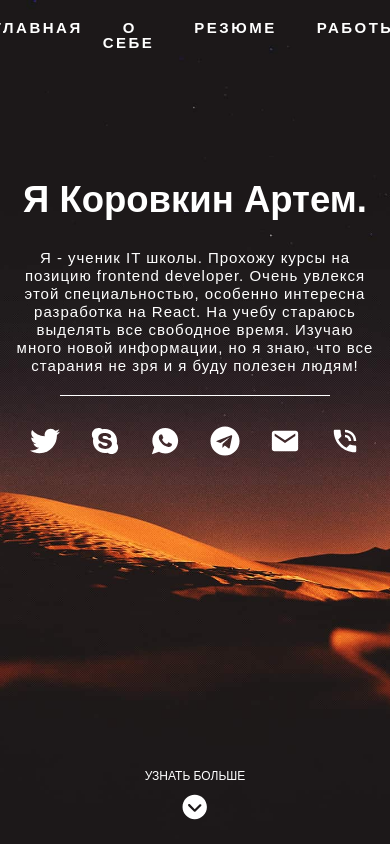
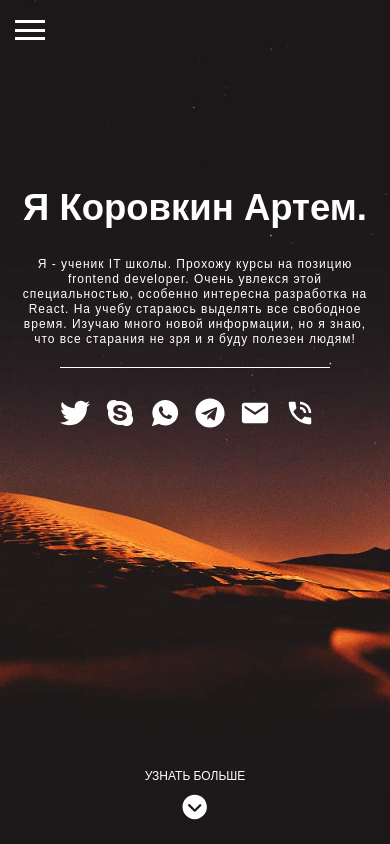
Before and after one commit to ArtemKorovkin/Portfolio, a React (Create React App) app: page / in a window 390 px wide. Built offline with nearby package versions, Linux system fonts and the light colour scheme.

Commit message:
Header section is reeady with adaptiv and animation

```diff
--- a/package.json
+++ b/package.json
@@ -35,6 +35,7 @@
   },
   "devDependencies": {
     "node-sass": "^4.13.1",
+    "react-burger-menu": "^2.6.13",
     "react-icons": "^3.9.0",
     "rfs": "^9.0.2"
   }
--- a/src/components/Header/Body/Social/Social.jsx
+++ b/src/components/Header/Body/Social/Social.jsx
@@ -11,12 +11,12 @@ import {MdPhoneInTalk} from 'react-icons/md'
 const Social = (props) => {
   return (
       <div className = {s.social}>
-        <a href=''><FaTwitter size='30px'/></a>
-        <a href=''><FaSkype size='30px'/></a>
-        <a href=''><IoLogoWhatsapp size='30px'/></a>
-        <a href=''><FaTelegram size='30px'/></a>
-        <a href=''><IoMdMail size='30px'/></a>
-        <a href=''><MdPhoneInTalk size='30px'/></a>
+        <a href='https://twitter.com/artkorIT_' target='_blank'><FaTwitter size='30px'/></a>
+        <a href='skype:+79244391114?call' target='_blank'><FaSkype size='30px'/></a>
+        <a href='https://api.whatsapp.com/send?phone=79244391114' target='_blank'><IoLogoWhatsapp size='30px'/></a>
+        <a href='tg://resolve?domain=saimon_kor' target='_blank'><FaTelegram size='30px'/></a>
+        <a href='mailto:korovkin.ip@gmail.com' target='_blank'><IoMdMail size='30px'/></a>
+        <a href='tel:+79244391114' target='_blank'><MdPhoneInTalk size='30px'/></a>
       </div>
   )
 }
--- a/src/components/Header/Body/Social/social.module.scss
+++ b/src/components/Header/Body/Social/social.module.scss
@@ -2,11 +2,17 @@
   text-align: center;
   a{
     color: white;
-    margin: 0 15px;
+    margin-right: 15px;
     transition: color .3s ease, filter .3s ease;
+    &:nth-last-child{
+      margin-right: 0;
+    }
     &:hover{
       filter: drop-shadow(0 0 1.5px #141414);
       color: #26a1ed;
     }
+    //@media (max-width: 400px){
+    //  margin: 0 5px;
+    //}
   }
 }
--- a/src/components/Header/Body/body.module.scss
+++ b/src/components/Header/Body/body.module.scss
@@ -4,6 +4,9 @@
   flex-direction: column;
   height: 500px;
   justify-content: center;
+  @media (max-height: 540px) {
+    margin-top: -10%;
+  }
   .title{
     color: white;
     @include font-size(70px);
@@ -28,5 +31,10 @@
       background-color: white;
       margin: 20px auto 0 auto;
     }
+    @media (max-width: 675px) {
+      font-size: 12px;
+      line-height: 15px;
+    }
+
   }
 }
--- a/src/components/Header/Button/button.module.scss
+++ b/src/components/Header/Button/button.module.scss
@@ -4,6 +4,9 @@
   transform: translateX(-50%);
   bottom: 20px;
   text-align: center;
+  @media (max-height: 540px) {
+    position: relative;
+  }
   span{
     display: block;
     margin-bottom: 10px;
--- /dev/null
+++ b/src/components/Header/Navigation/BurgerMenu/Burger.jsx
@@ -0,0 +1,25 @@
+import React from 'react'
+import style from './burger.module.scss'
+import s from '../MenuList/menuList.module.scss'
+import MenuList from '../MenuList/MenuList'
+
+
+const Burger = (props) => {
+  let burgerMenu = React.createRef()
+  let activeBurger = () => {
+    burgerMenu.current.classList.toggle(style.active)
+    burgerMenu.current.nextElementSibling.classList.toggle(s.active)
+  }
+  return (
+      <div>
+        <div className={style.menuBurger}
+             onClick={activeBurger}
+             ref={burgerMenu}
+        >
+          <span></span>
+        </div>
+        <MenuList/>
+      </div>
+  )
+}
+export default Burger
--- /dev/null
+++ b/src/components/Header/Navigation/BurgerMenu/burger.module.scss
@@ -0,0 +1,50 @@
+.menuBurger{
+  display: none;
+  @media (max-width: 650px) {
+    display: block;
+    position: relative;
+    width: 30px;
+    height: 20px;
+    z-index: 11;
+    span{
+      position: absolute;
+      top: 9px;
+      width: 100%;
+      height: 3px;
+      background-color: white;
+      transition: all .3s ease;
+    }
+    &::before{
+      content: '';
+      position: absolute;
+      width: 100%;
+      height: 3px;
+      left: 0;
+      background-color: white;
+      transition: all .3s ease;
+    }
+    &::after{
+      content: '';
+      position: absolute;
+      width: 100%;
+      height: 3px;
+      bottom: 0;
+      background-color: white;
+      transition: all .3s ease;
+    }
+  }
+}
+.active{
+  span{
+    transform: scale(0);
+    transition: background-color .3s ease-in;
+  }
+  &::before{
+    transform: rotate(45deg);
+    top: 8px;
+  }
+  &::after{
+    transform: rotate(-45deg);
+    bottom: 9px;
+  }
+}
--- /dev/null
+++ b/src/components/Header/Navigation/MenuList/MenuList.jsx
@@ -0,0 +1,19 @@
+import React from 'react'
+import style from './menuList.module.scss'
+
+const MenuList  = (props) => {
+  return (
+    <div className={style.menu}
+
+    >
+      <ul className={style.list}>
+        <li className={style.listItem}><a href=''>Главная</a></li>
+        <li className={style.listItem}><a href=''>О себе</a></li>
+        <li className={style.listItem}><a href=''>Резюме</a></li>
+        <li className={style.listItem}><a href=''>Работы</a></li>
+      </ul>
+    </div>
+  )
+}
+
+export default MenuList
--- /dev/null
+++ b/src/components/Header/Navigation/MenuList/menuList.module.scss
@@ -0,0 +1,33 @@
+@import '../../../../Styles/RFS';
+
+.menu{
+  position: absolute;
+  display: flex;
+  justify-content: center;
+  align-items: center;
+  top: 0;
+  left: -100%;
+  background-color: rgba(113, 245, 240, .96);;
+  min-height: 100%;
+  padding: 0 20px;
+  z-index: 10;
+  transition: left .4s ease-in;
+  .list{
+    text-align: center;
+
+    .listItem{
+      margin-bottom: 30px;
+
+      a{
+        text-decoration: none;
+        color: white;
+        @include font-size(40px);
+        font-weight: 800;
+        letter-spacing: 2px;
+      }
+    }
+  }
+}
+.active{
+  left: 0;
+}
--- a/src/components/Header/Navigation/Nav.jsx
+++ b/src/components/Header/Navigation/Nav.jsx
@@ -1,5 +1,7 @@
 import React from 'react';
 import style from './nav.module.scss'
+import Burger from './BurgerMenu/Burger'
+
 
 const Navigation  = (props) => {
   return (
@@ -10,6 +12,7 @@ const Navigation  = (props) => {
         <li className={style.menuItem}><a href=''>Резюме</a></li>
         <li className={style.menuItem}><a href=''>Работы</a></li>
       </ul>
+      <Burger/>
     </nav>
   )
 }
--- a/src/components/Header/Navigation/nav.module.scss
+++ b/src/components/Header/Navigation/nav.module.scss
@@ -4,6 +4,9 @@
 .menuList{
   display: flex;
   justify-content: center;
+  @media (max-width: 650px){
+    display: none;
+  }
   .menuItem{
     a{
       color: white;
```
Also changed, not shown: 2 other files (tests, documents, lock files or other folders).
